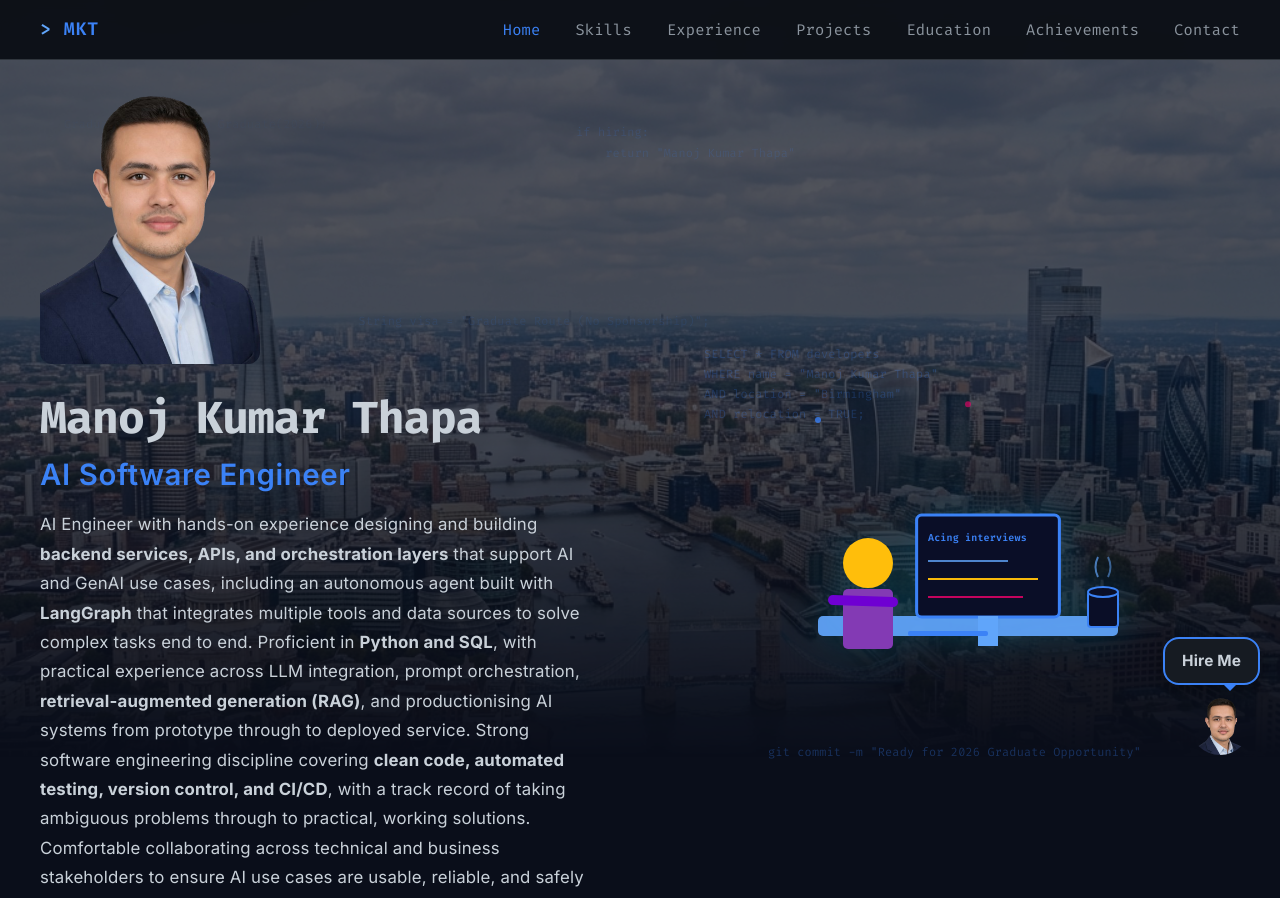
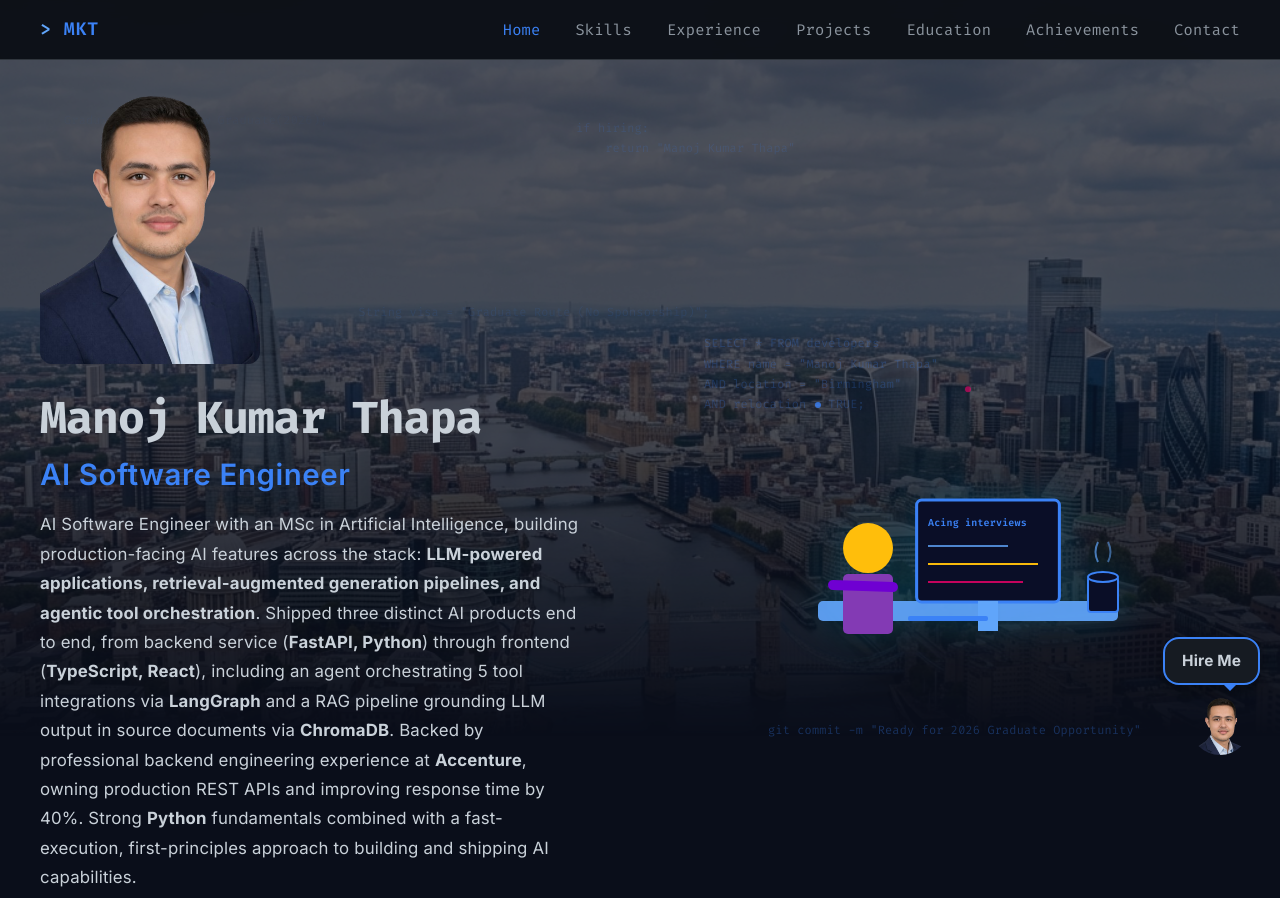
Before and after one commit to iammanoj807/profile, a React (Vite) app: page / in a window 1280 px wide. Shown: the top 898 px of the page. Built offline with nearby package versions, Linux system fonts and the light colour scheme; some icons are missing.

Commit message:
Update resume link and profile summary

```diff
--- a/src/data/portfolioData.js
+++ b/src/data/portfolioData.js
@@ -3,8 +3,8 @@ import flyrankLogo from '/flyrank-logo.jpeg';
 export const portfolioData = {
     name: "Manoj Kumar Thapa",
     title: "AI Software Engineer",
-    description: "AI Engineer with hands-on experience designing and building **backend services, APIs, and orchestration layers** that support AI and GenAI use cases, including an autonomous agent built with **LangGraph** that integrates multiple tools and data sources to solve complex tasks end to end. Proficient in **Python and SQL**, with practical experience across LLM integration, prompt orchestration, **retrieval-augmented generation (RAG)**, and productionising AI systems from prototype through to deployed service. Strong software engineering discipline covering **clean code, automated testing, version control, and CI/CD**, with a track record of taking ambiguous problems through to practical, working solutions. Comfortable collaborating across technical and business stakeholders to ensure AI use cases are usable, reliable, and safely deployed.",
-    resume_link: "https://drive.google.com/file/d/1k-3Oht998eb2H3E8dncWgOXQLIOrQXxz/view?usp=sharing",
+    description: "AI Software Engineer with an MSc in Artificial Intelligence, building production-facing AI features across the stack: **LLM-powered applications, retrieval-augmented generation pipelines, and agentic tool orchestration**. Shipped three distinct AI products end to end, from backend service (**FastAPI, Python**) through frontend (**TypeScript, React**), including an agent orchestrating 5 tool integrations via **LangGraph** and a RAG pipeline grounding LLM output in source documents via **ChromaDB**. Backed by professional backend engineering experience at **Accenture**, owning production REST APIs and improving response time by 40%. Strong **Python** fundamentals combined with a fast-execution, first-principles approach to building and shipping AI capabilities.",
+    resume_link: "https://drive.google.com/file/d/116HbwjFVXO7FxjX_J9PAP-VlotntZTYL/view?usp=sharing",
     leetcode: "https://leetcode.com/u/manojthapa/",
     blog_link: "https://hamropedia.com",
     address: "Birmingham, UK",
```
